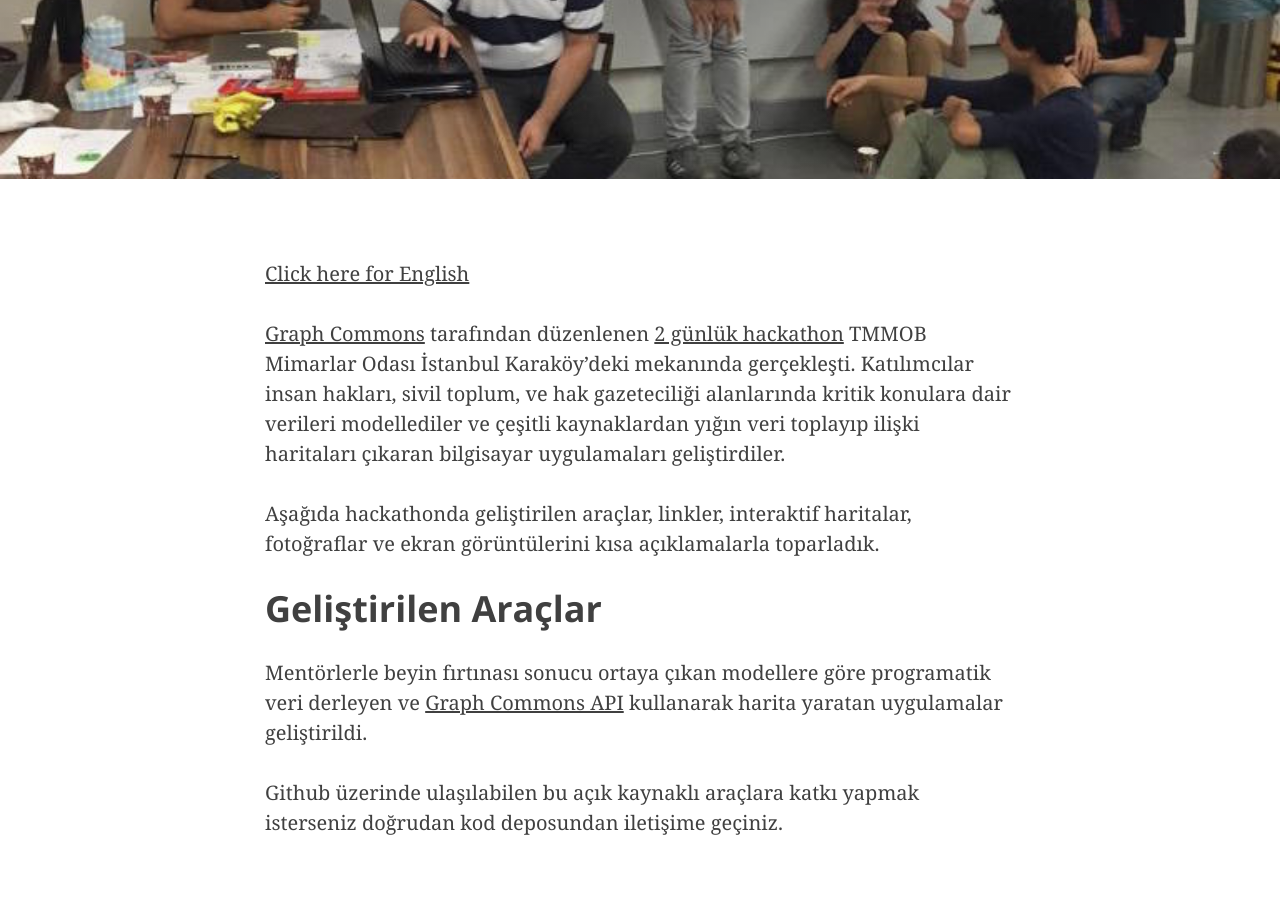
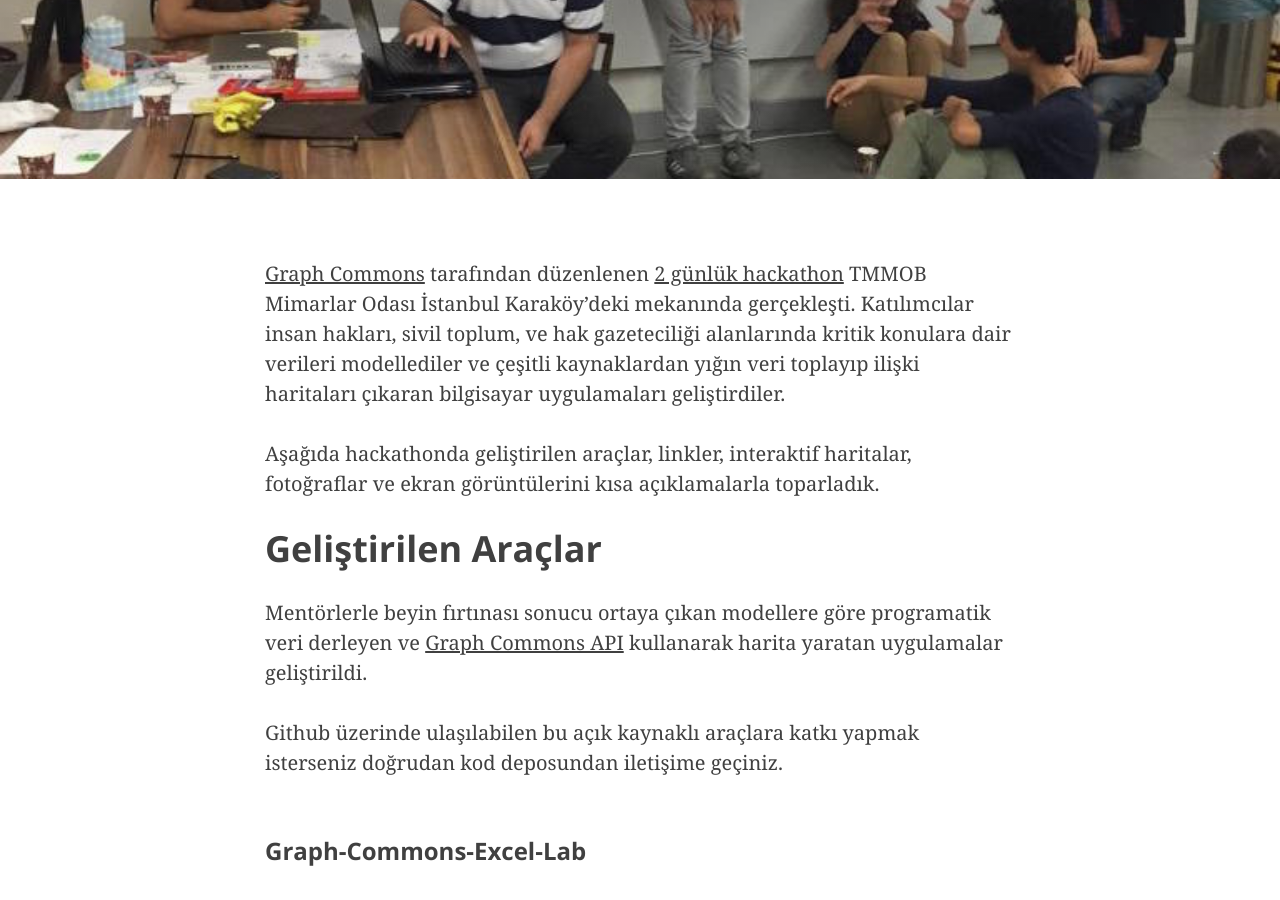
Before and after one commit to graphcommons/hackathons, a Jekyll site: the page built from _posts/2015-08-21-istanbul-yapisal-gazetecilik-dokumentasyon.md, in a window 1280 px wide and 900 px high, scrolled down 408 px. Built offline with Jekyll 4.4.1, drawn with Linux system fonts in a browser that asks for light colours; nearby versions of some CDN libraries.

Commit message:
english link removed

```diff
--- a/_posts/2015-08-21-istanbul-yapisal-gazetecilik-dokumentasyon.md
+++ b/_posts/2015-08-21-istanbul-yapisal-gazetecilik-dokumentasyon.md
@@ -8,7 +8,7 @@
 description: "Yapısal Gazetecilik ve Ağ Haritalama Hackathon'u Dökümantasyonu, 12-13 Eylül, 2015"
 ---
 
-[Click here for English](/hackathons/2015/08/21/istanbul-yapisal-gazetecilik-documentation-en/)
+<!-- [Click here for English](/hackathons/2015/08/21/istanbul-yapisal-gazetecilik-documentation-en/) -->
 
 [Graph Commons](https://graphcommons.com) tarafından düzenlenen [2 günlük hackathon](https://graphcommons.github.io/hackathons/2015/08/21/istanbul-yapisal-gazetecilik/) TMMOB Mimarlar Odası İstanbul Karaköy'deki mekanında gerçekleşti. Katılımcılar insan hakları, sivil toplum, ve hak gazeteciliği alanlarında kritik konulara dair verileri modellediler ve çeşitli kaynaklardan yığın veri toplayıp ilişki haritaları çıkaran bilgisayar uygulamaları geliştirdiler.
 
```
